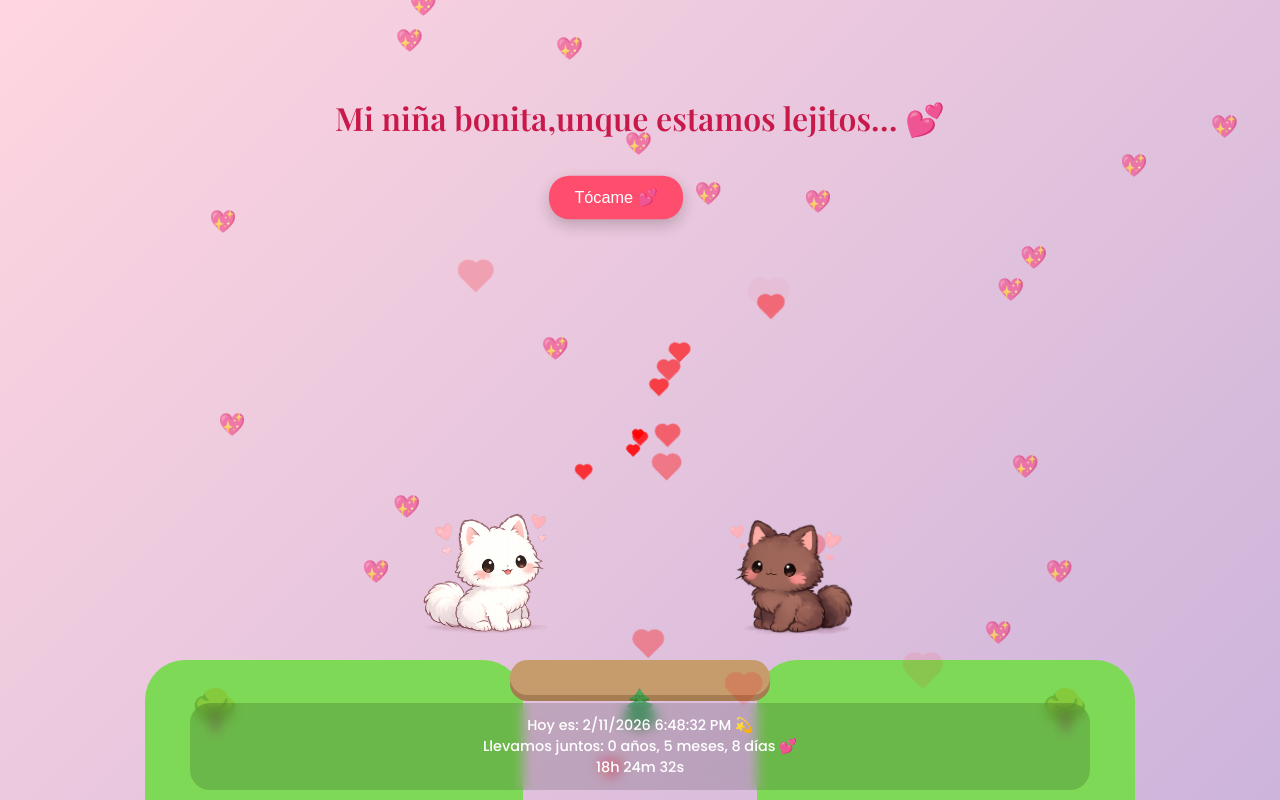
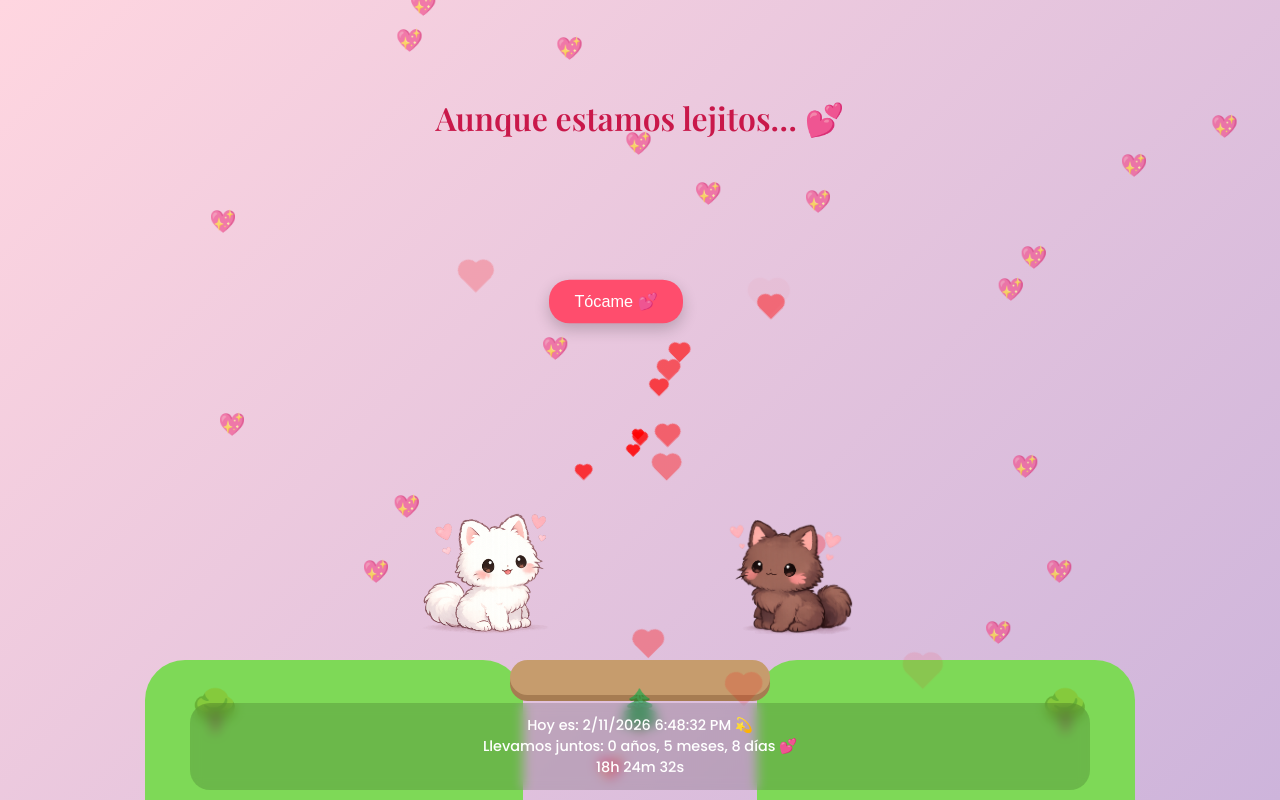
Before and after one commit to Jorge474/detalledos, a plain HTML site: page index.html in a window 1280 px wide. Shown: the top 800 px of the page. Drawn offline with nearby package versions, Linux system fonts and the light colour scheme.

Commit message:
Update index.html

```diff
--- a/index.html
+++ b/index.html
@@ -70,7 +70,7 @@ body{
 
 #loveBtn{
     position:absolute;
-    top:22%;
+    top:35%;
     left:40%;
     transform:translateX(-50%);
     z-index: 10;
@@ -283,7 +283,7 @@ const catBrown = document.getElementById('catBrown');
 
 
 const messages = [
-    "Mi niña bonita,unque estamos lejitos… 💕",
+    "Aunque estamos lejitos… 💕",
     "Siempre encontramos la forma de estar juntos y pasar bonito :3 🥹",
     "Cada día contigo es mi lugar favorito mi dulce princesa :3 ✨",
     "Siempre trataré de hacerte feliz mi vida, sin duda tu sonrisa es mi refugio 💞",
```
